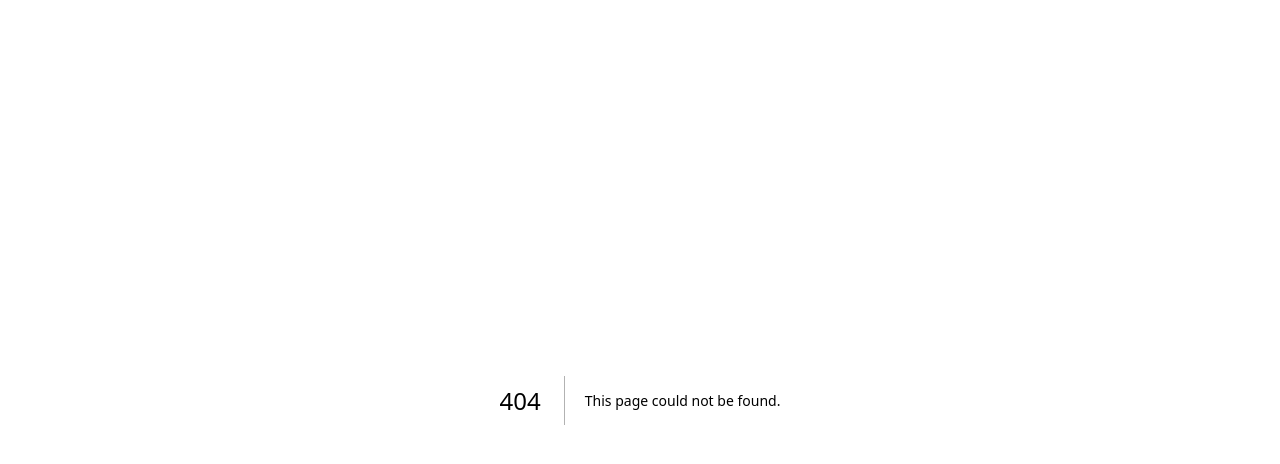
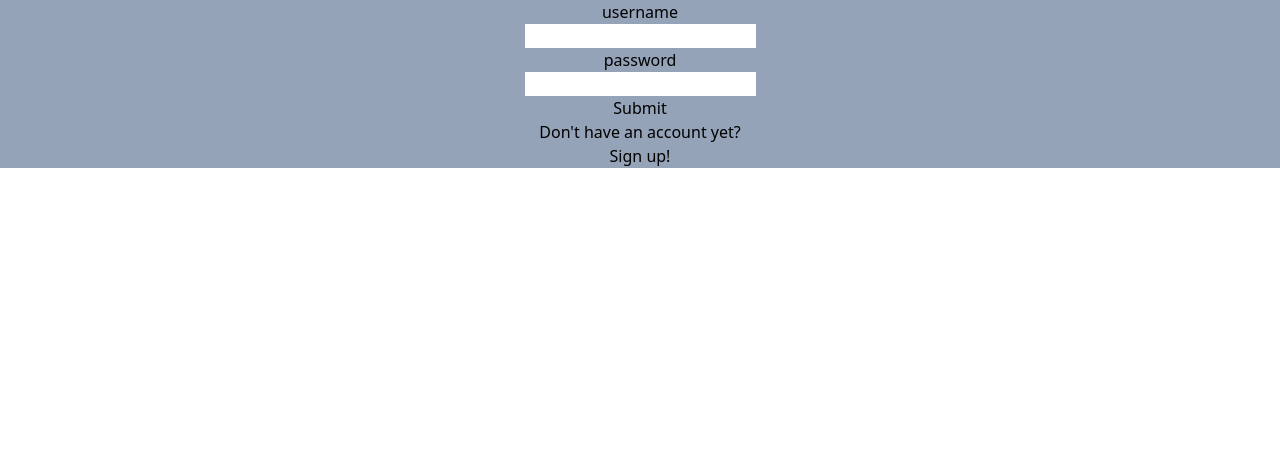
Before and after one commit to devhausleipzigacademy/camp9-final-project, a Next.js app: page /login in a window 1280 px wide. Before the commit this address had no page. Shown: the top 464 px of the page. Built offline with nearby package versions, Linux system fonts and the light colour scheme.

Commit message:
log in form working, CS validation with zod

```diff
--- /dev/null
+++ b/app/(auth)/login/Button.tsx
@@ -0,0 +1,13 @@
+import React from 'react'
+
+interface Props {
+    label: string,
+}
+
+function Button(props: Props) {
+  return (
+    <button type="submit" className='bg-slate-500 rounded-sm border-l p-3'>{props.label}</button>
+  )
+}
+
+export default Button
--- /dev/null
+++ b/app/(auth)/login/Form.tsx
@@ -0,0 +1,34 @@
+'use client';
+
+import React from 'react';
+// import InputField from './InputField';
+// import Button from './Button';
+import { useForm, SubmitHandler } from 'react-hook-form';
+import { LoginSchema, LoginSchemaType } from './LoginSchema';
+import { zodResolver } from '@hookform/resolvers/zod';
+
+export default function Form() {
+  const {
+    register,
+    formState: { errors },
+    handleSubmit,
+  } = useForm<LoginSchemaType>({ resolver: zodResolver(LoginSchema) });
+
+  // I would love to understand this line!
+  const onSubmit: SubmitHandler<LoginSchemaType> = data => console.log(data);
+
+  return (
+    <form
+      onSubmit={handleSubmit(onSubmit)}
+      className="flex flex-col items-center"
+    >
+      <p>username</p>
+      <input {...register('username')}></input>
+      {errors.username?.message}
+      <p>password</p>
+      <input {...register('password')}></input>
+      {errors.password?.message}
+      <input type="submit" />
+    </form>
+  );
+}
--- /dev/null
+++ b/app/(auth)/login/InputField.tsx
@@ -0,0 +1,16 @@
+import React from 'react';
+
+interface Props {
+  label: string;
+}
+
+function InputField(props: Props) {
+  return (
+    <div>
+      <p>{props.label}</p>
+      <input type="text" className='border'></input>
+    </div>
+  );
+}
+
+export default InputField;
--- /dev/null
+++ b/app/(auth)/login/LoginSchema.ts
@@ -0,0 +1,20 @@
+import { z } from 'zod';
+
+export const LoginSchema = z.object({
+  username: z
+    .string()
+    .min(5, { message: 'Username be at least 5 characters long' })
+    .max(50, { message: 'Username must be at most 50 characters long' }),
+  password: z
+    .string()
+    .min(5, { message: 'Password be at least 5 characters long' })
+    .max(50, { message: 'Password must be at most 50 characters long' }),
+});
+
+// the .parse method checks its argument against the schema it's called from
+// -> a way to check the schema works as expected at compile time
+LoginSchema.parse({ username: 'Ludwig', password: 'insecure' });
+
+// extract the inferred type
+export type LoginSchemaType = z.infer<typeof LoginSchema>;
+// { username: string, password: string }
--- /dev/null
+++ b/app/(auth)/login/page.tsx
@@ -0,0 +1,18 @@
+import React from 'react';
+import Link from 'next/link';
+import Form from './Form';
+
+function page() {
+  return (
+    <div className="flex flex-col items-center bg-slate-400">
+      <img src=""></img>
+      <Form />
+      <p>Don't have an account yet?</p>
+      <Link href="/register">
+        <p>Sign up!</p>
+      </Link>
+    </div>
+  );
+}
+
+export default page;
--- a/package.json
+++ b/package.json
@@ -13,6 +13,7 @@
   "dependencies": {
     "@babel/core": ">=7.13.0 <8.0.0",
     "@headlessui/react": "^1.7.14",
+    "@hookform/resolvers": "^3.1.0",
     "@prisma/client": "^4.14.1",
     "@types/node": "20.2.5",
     "@types/react": "18.2.7",
@@ -24,9 +25,11 @@
     "postcss": "8.4.24",
     "react": "18.2.0",
     "react-dom": "18.2.0",
+    "react-hook-form": "^7.44.3",
     "tailwindcss": "3.3.2",
     "typescript": "5.0.4",
-    "webpack": ">=5.0.0 <6.0.0"
+    "webpack": ">=5.0.0 <6.0.0",
+    "zod": "^3.21.4"
   },
   "devDependencies": {
     "@storybook/addon-essentials": "^7.0.18",
```
